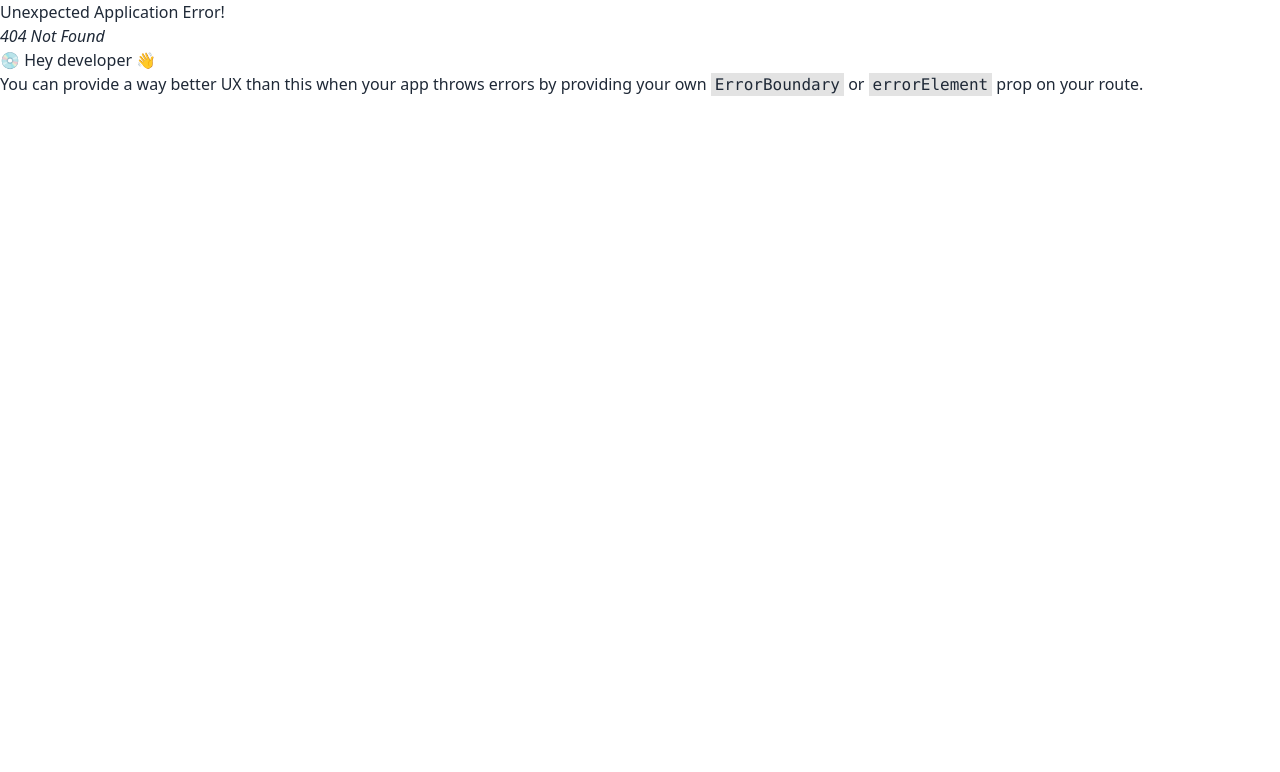
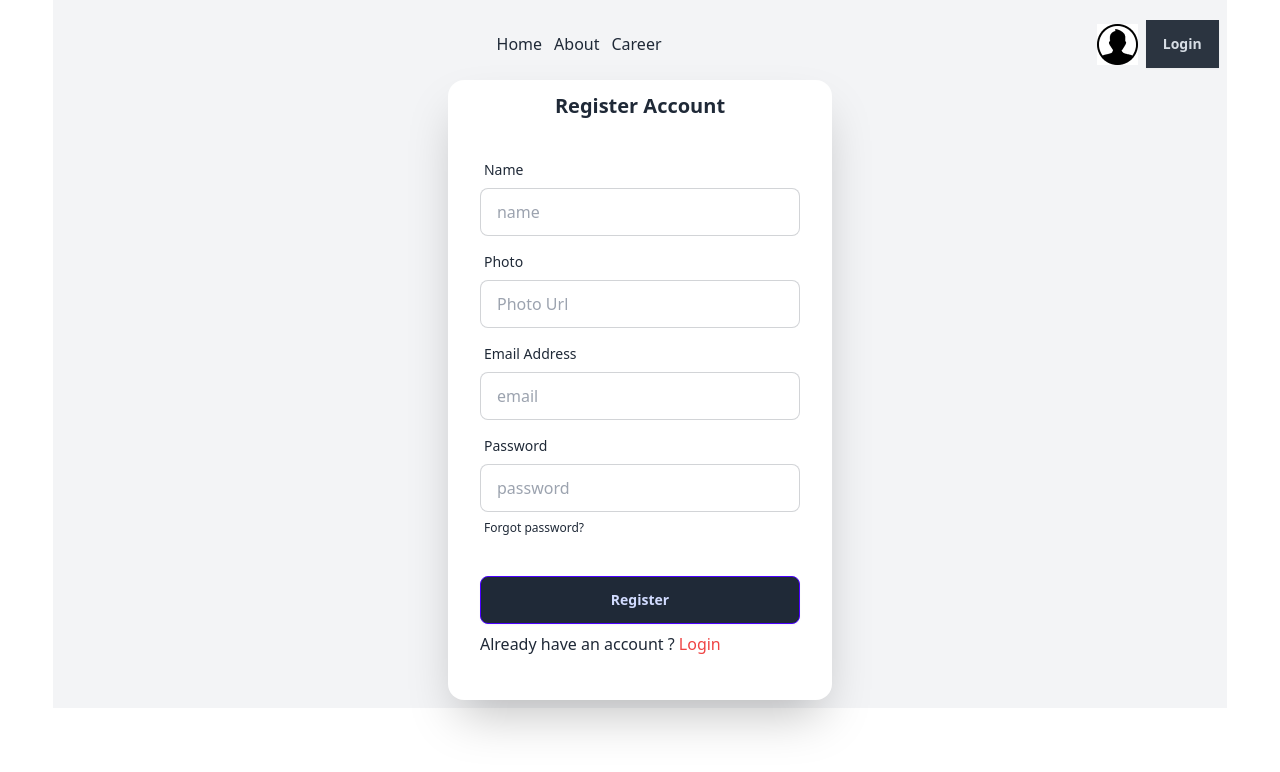
Before and after one commit to RokibulAlom-hub/Dragon-News-Project, a React (Vite) app: page /auth/register in a window 1280 px wide. Before the commit this address had no page. Shown: the top 772 px of the page. Built offline with nearby package versions, Linux system fonts and the light colour scheme.

Commit message:
auth layout and login and resigter page crated

```diff
--- a/src/Components/Navbar.jsx
+++ b/src/Components/Navbar.jsx
@@ -15,7 +15,7 @@
                 <div>
                     <img src={userlogo} alt="" />
                 </div>
-                <button className="btn btn-neutral rounded-none">Login</button>
+                <Link to="/auth/login" className="btn btn-neutral rounded-none">Login</Link>
             </div>
         </div>
     );
--- /dev/null
+++ b/src/Layouts/Authlayout.jsx
@@ -0,0 +1,16 @@
+import { Outlet } from "react-router-dom";
+import Navbar from "../Components/Navbar";
+
+
+const Authlayout = () => {
+    return (
+        <div className="p-2 w-11/12 mx-auto bg-gray-100" >
+            <header>
+                <Navbar></Navbar>
+            </header>
+            <Outlet></Outlet>
+        </div>
+    );
+};
+
+export default Authlayout;
--- /dev/null
+++ b/src/Paages/Login.jsx
@@ -0,0 +1,35 @@
+import { Link } from "react-router-dom";
+
+
+const Login = () => {
+    return (
+        <div className="flex flex-col justify-center items-center">
+            <div className="card bg-base-100 w-full max-w-sm shrink-0 shadow-2xl py-3">
+            <h2 className="text-center text-xl font-bold">Login Your Account</h2>
+                <form className="card-body">
+                    <div className="form-control">
+                        <label className="label">
+                            <span className="label-text">Email Address</span>
+                        </label>
+                        <input type="email" placeholder="email" className="input input-bordered" required />
+                    </div>
+                    <div className="form-control">
+                        <label className="label">
+                            <span className="label-text">Password</span>
+                        </label>
+                        <input type="password" placeholder="password" className="input input-bordered" required />
+                        <label className="label">
+                            <a href="#" className="label-text-alt link link-hover">Forgot password?</a>
+                        </label>
+                    </div>
+                    <div className="form-control mt-6">
+                        <button className="btn btn-primary bg-gray-800">Login</button>
+                    </div>
+                    <p>Dont have account ? <Link to='/auth/register' className="text-red-500 text-center">Register</Link></p>
+                </form>
+            </div>
+        </div>
+    );
+};
+
+export default Login;
--- /dev/null
+++ b/src/Paages/Register.jsx
@@ -0,0 +1,52 @@
+import { Link } from "react-router-dom";
+
+
+const Register = () => {
+    return (
+        <div>
+            <div className="flex flex-col justify-center items-center">
+                <div className="card bg-base-100 w-full max-w-sm shrink-0 shadow-2xl py-3">
+                    <h2 className="text-center text-xl font-bold">Register Account</h2>
+                    <form className="card-body">
+                        {/* name */}
+                        <div className="form-control">
+                            <label className="label">
+                                <span className="label-text">Name</span>
+                            </label>
+                            <input type="text" placeholder="name" className="input input-bordered" required />
+                        </div>
+                        {/* photo */}
+                        <div className="form-control">
+                            <label className="label">
+                                <span className="label-text">Photo</span>
+                            </label>
+                            <input type="text" placeholder="Photo Url" className="input input-bordered" required />
+                        </div>
+                        {/* email */}
+                        <div className="form-control">
+                            <label className="label">
+                                <span className="label-text">Email Address</span>
+                            </label>
+                            <input type="email" placeholder="email" className="input input-bordered" required />
+                        </div>
+                        <div className="form-control">
+                            <label className="label">
+                                <span className="label-text">Password</span>
+                            </label>
+                            <input type="password" placeholder="password" className="input input-bordered" required />
+                            <label className="label">
+                                <a href="#" className="label-text-alt link link-hover">Forgot password?</a>
+                            </label>
+                        </div>
+                        <div className="form-control mt-6">
+                            <button className="btn btn-primary bg-gray-800">Register</button>
+                        </div>
+                        <p>Already have  an account ? <Link to='/auth/login' className="text-red-500 text-center">Login</Link></p>
+                    </form>
+                </div>
+            </div>
+        </div>
+    );
+};
+
+export default Register;
```
Also changed, not shown: src/Routes/router.jsx (+18 -0 lines).
